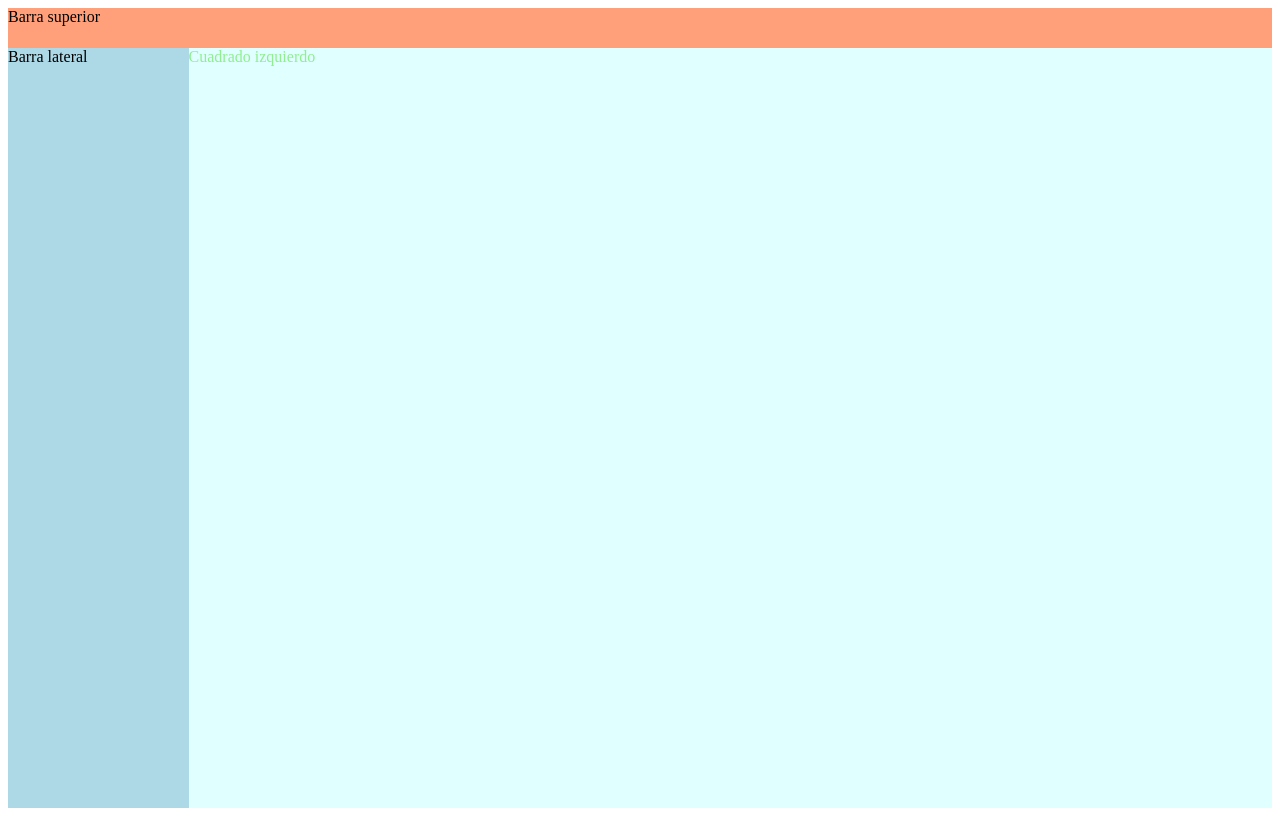
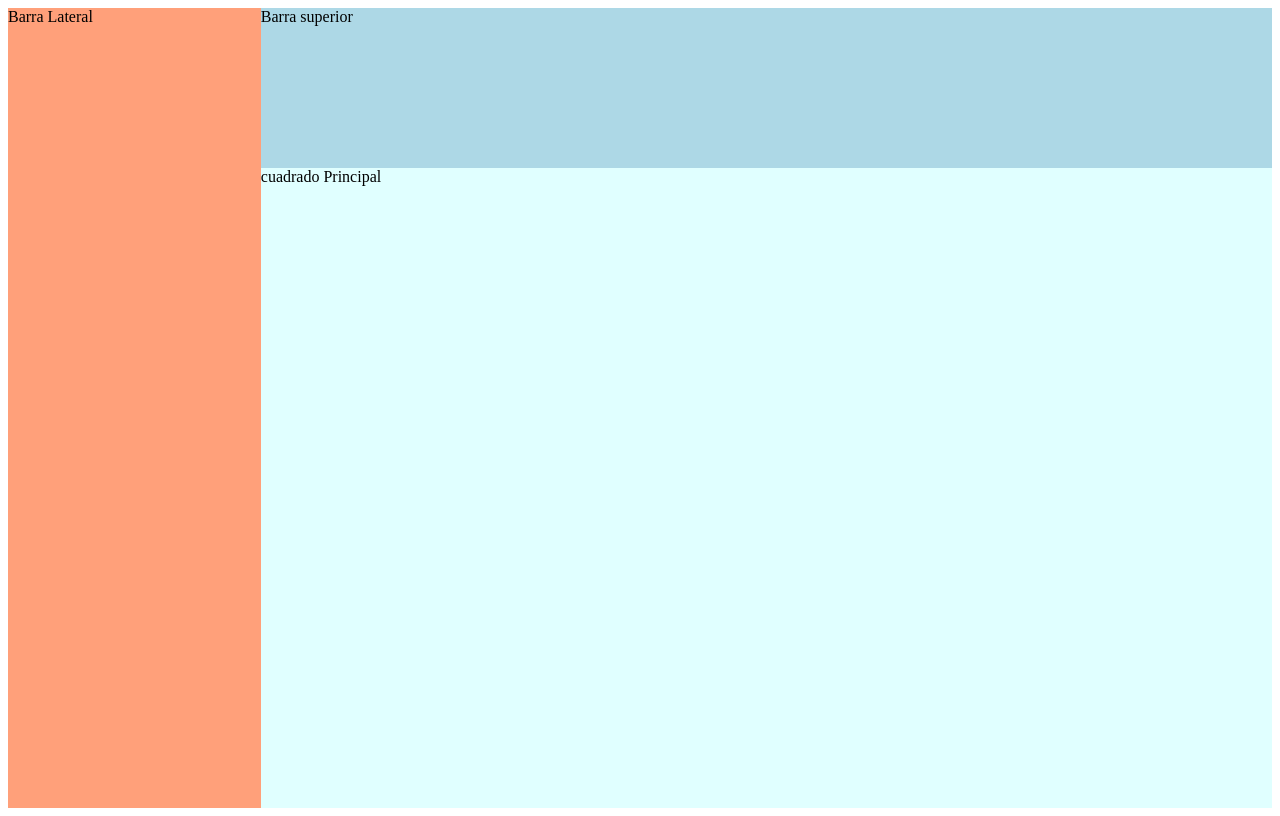
Before and after one commit to SII-Informatica-UMA/ciklum-el-grifo, an Angular app in the folder Proyecto-microservicio/: page / in a window 1280 px wide. Built offline with nearby package versions, Linux system fonts and the light colour scheme.

Commit message:
Barra lateral arreglada
Todo es un flex y dentro otro flex

```diff
--- a/Proyecto-microservicio/src/app/app.component.css
+++ b/Proyecto-microservicio/src/app/app.component.css
@@ -5,28 +5,25 @@ body{
 .cajaPrincipal{
     height: 100vh;
     background-color: brown;
-    box-sizing: border-box;
+    display: flex;
 }
 
 .cajaSuperior{
     background-color: lightsalmon;
-    height: 5%;
+    flex-basis: 20%;
 }
 
 .container {
     display: flex;
-    height: 95%;
-    box-sizing: border-box ;
+    flex-direction: column;
+    flex:1;
 }
-
-
 
 .lateral{
     flex: 1;
     background-color: lightblue;
 }
 .cuadradoPrincipal{
+    flex: 4;
     background-color: lightcyan;
-    color: lightgreen;
-    flex: 6;
 }
--- a/Proyecto-microservicio/src/app/app.component.html
+++ b/Proyecto-microservicio/src/app/app.component.html
@@ -2,14 +2,14 @@
 
   <div class = "cajaPrincipal">
     <div class="cajaSuperior">
-      Barra superior
+      Barra Lateral
     </div>
     <div class="container">
       <div class="lateral">
-        Barra lateral
+        Barra superior
       </div>
       <div class="cuadradoPrincipal">
-        Cuadrado izquierdo
+        cuadrado Principal
       </div>
     </div>
   </div>
```
